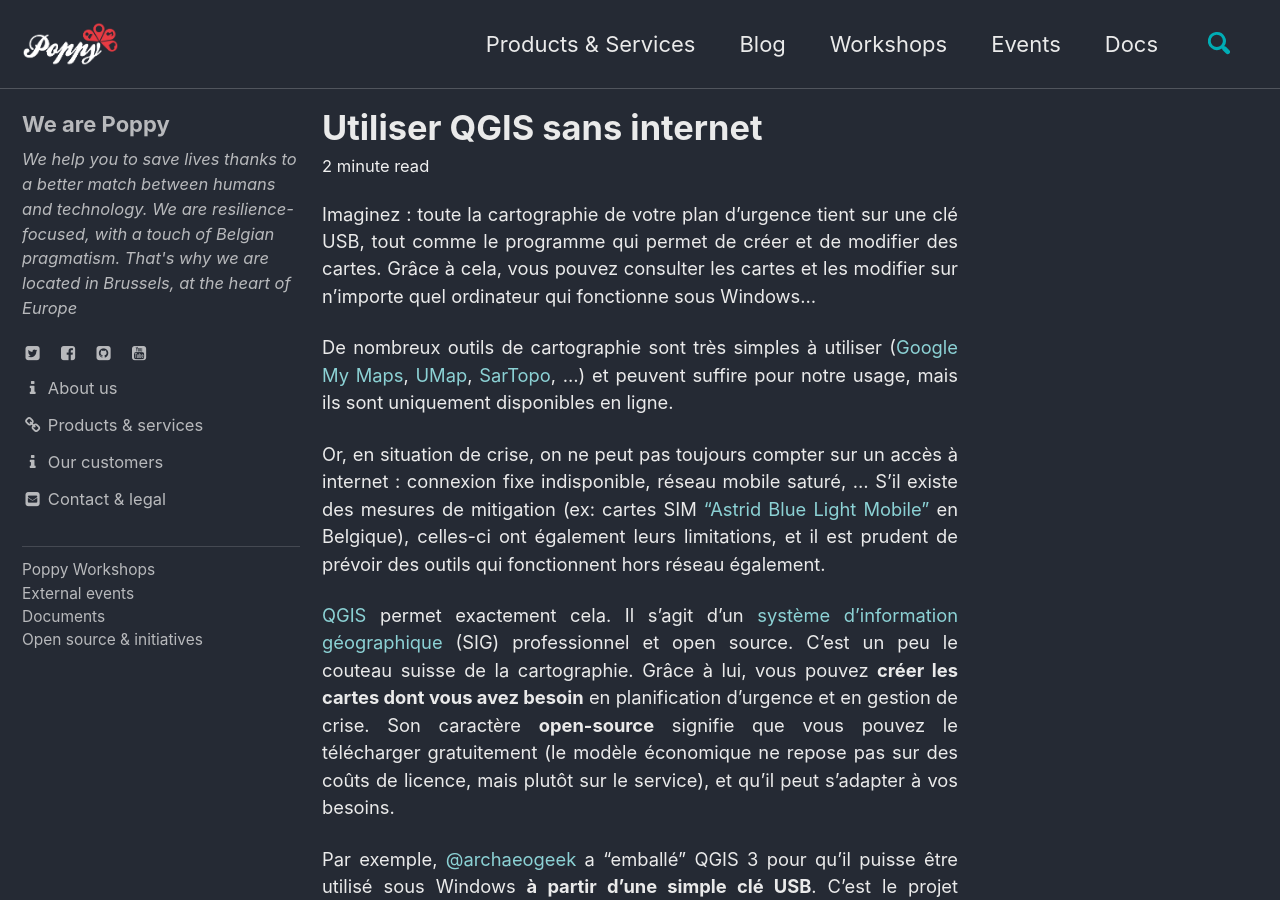
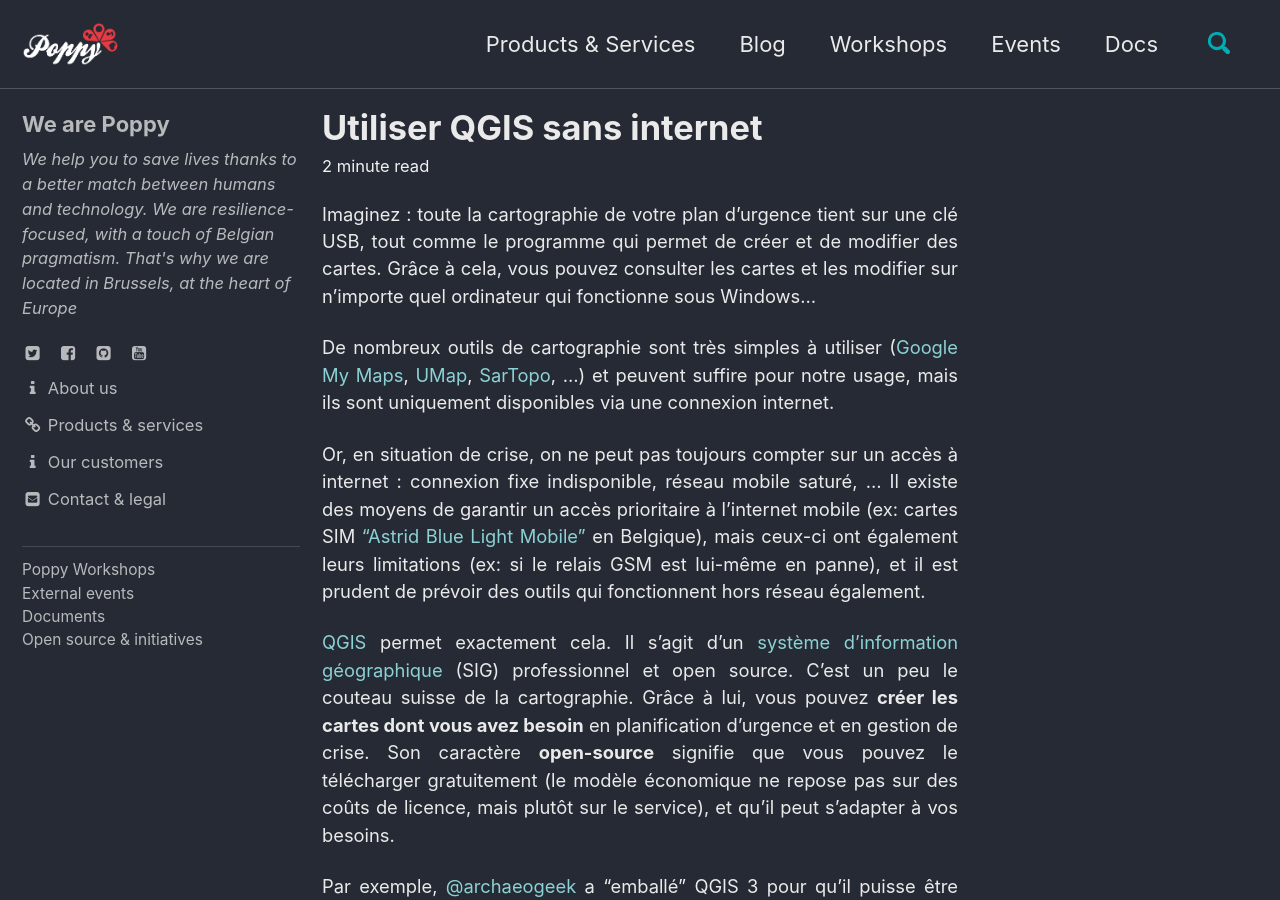
Before and after one commit to ccloquet/ccloquet.github.io, a Jekyll site: the page built from _posts/2019-11-12-QGIS-portable.md, in a window 1280 px wide and 900 px high. Built offline with Jekyll 4.4.1, drawn with Linux system fonts in a browser that asks for light colours; cached includes are drawn as plain includes.

Commit message:
Update 2019-11-12-QGIS-portable.md

```diff
--- a/_posts/2019-11-12-QGIS-portable.md
+++ b/_posts/2019-11-12-QGIS-portable.md
@@ -6,9 +6,9 @@ published: true
 
 Imaginez : toute la cartographie de votre plan d'urgence tient sur une clé USB, tout comme le programme qui permet de créer et de modifier des cartes. Grâce à cela, vous pouvez consulter les cartes et les modifier sur n'importe quel ordinateur qui fonctionne sous Windows...
 
-De nombreux outils de cartographie sont très simples à utiliser ([Google My Maps](https://www.google.com/maps/d/), [UMap](https://umap.openstreetmap.fr/nl/), [SarTopo](https://sartopo.com/map.html), ...) et peuvent suffire pour notre usage, mais ils sont uniquement disponibles en ligne.
+De nombreux outils de cartographie sont très simples à utiliser ([Google My Maps](https://www.google.com/maps/d/), [UMap](https://umap.openstreetmap.fr/nl/), [SarTopo](https://sartopo.com/map.html), ...) et peuvent suffire pour notre usage, mais ils sont uniquement disponibles via une connexion internet.
 
-Or, en situation de crise, on ne peut pas toujours compter sur un accès à internet : connexion fixe indisponible, réseau mobile saturé, ... S'il existe des mesures de mitigation (ex: cartes SIM ["Astrid Blue Light Mobile"](https://www.astrid.be/fr/services/blue-light-mobile) en Belgique), celles-ci ont également leurs limitations, et il est prudent de prévoir des outils qui fonctionnent hors réseau également.
+Or, en situation de crise, on ne peut pas toujours compter sur un accès à internet : connexion fixe indisponible, réseau mobile saturé, ... Il existe des moyens de garantir un accès prioritaire à l'internet mobile (ex: cartes SIM ["Astrid Blue Light Mobile"](https://www.astrid.be/fr/services/blue-light-mobile) en Belgique), mais ceux-ci ont également leurs limitations (ex: si le relais GSM est lui-même en panne), et il est prudent de prévoir des outils qui fonctionnent hors réseau également.
 
 [QGIS](https://www.qgis.org/)  permet exactement cela. Il s'agit d'un [système d'information géographique](https://fr.wikipedia.org/wiki/Syst%C3%A8me_d%27information_g%C3%A9ographique) (SIG) professionnel et open source. C'est un peu le couteau suisse de la cartographie. Grâce à lui, vous pouvez **créer les cartes dont vous avez besoin** en planification d'urgence et en gestion de crise. Son caractère **open-source** signifie que vous pouvez le télécharger gratuitement (le modèle économique ne repose pas sur des coûts de licence, mais plutôt sur le service), et qu'il peut s'adapter à vos besoins.
 
```
